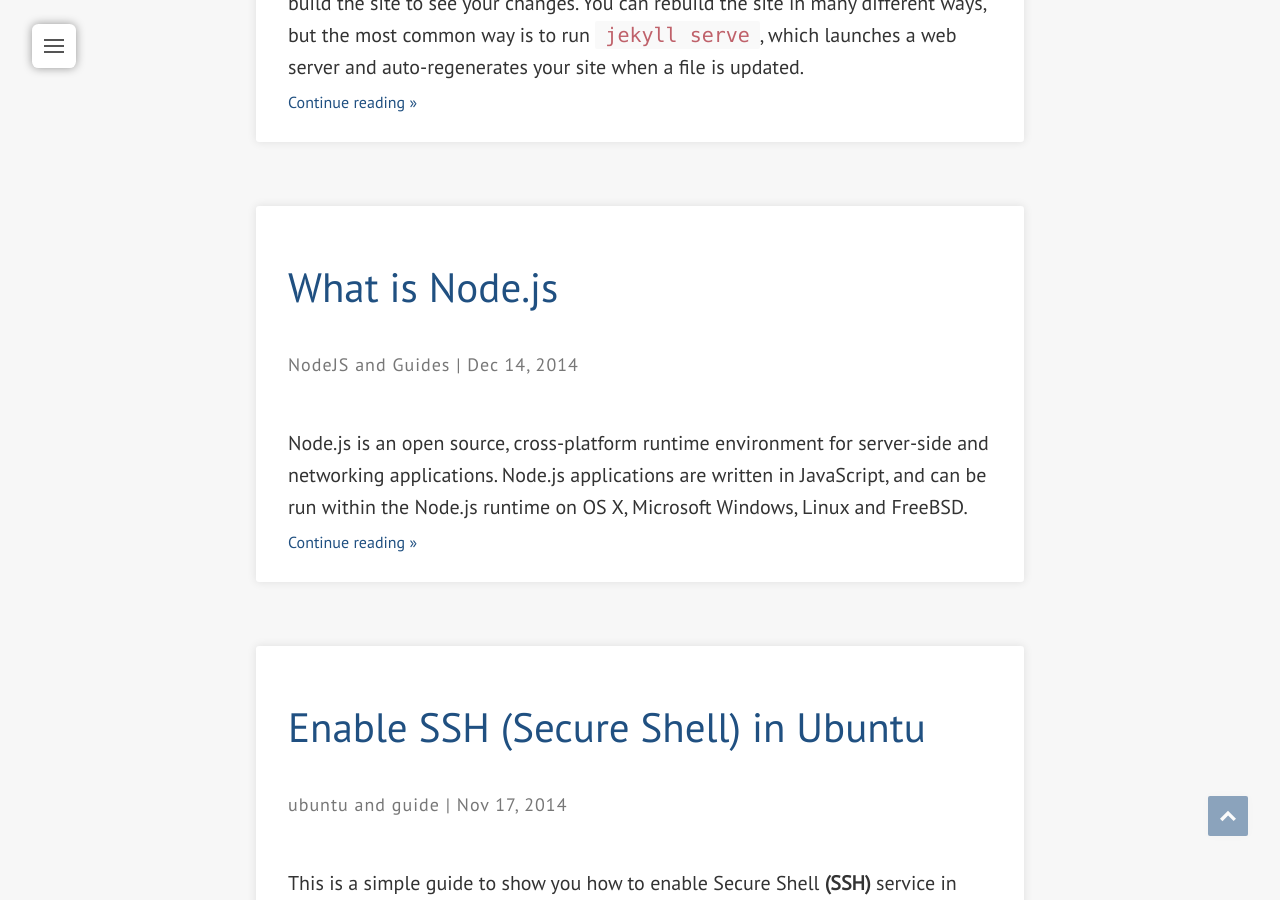
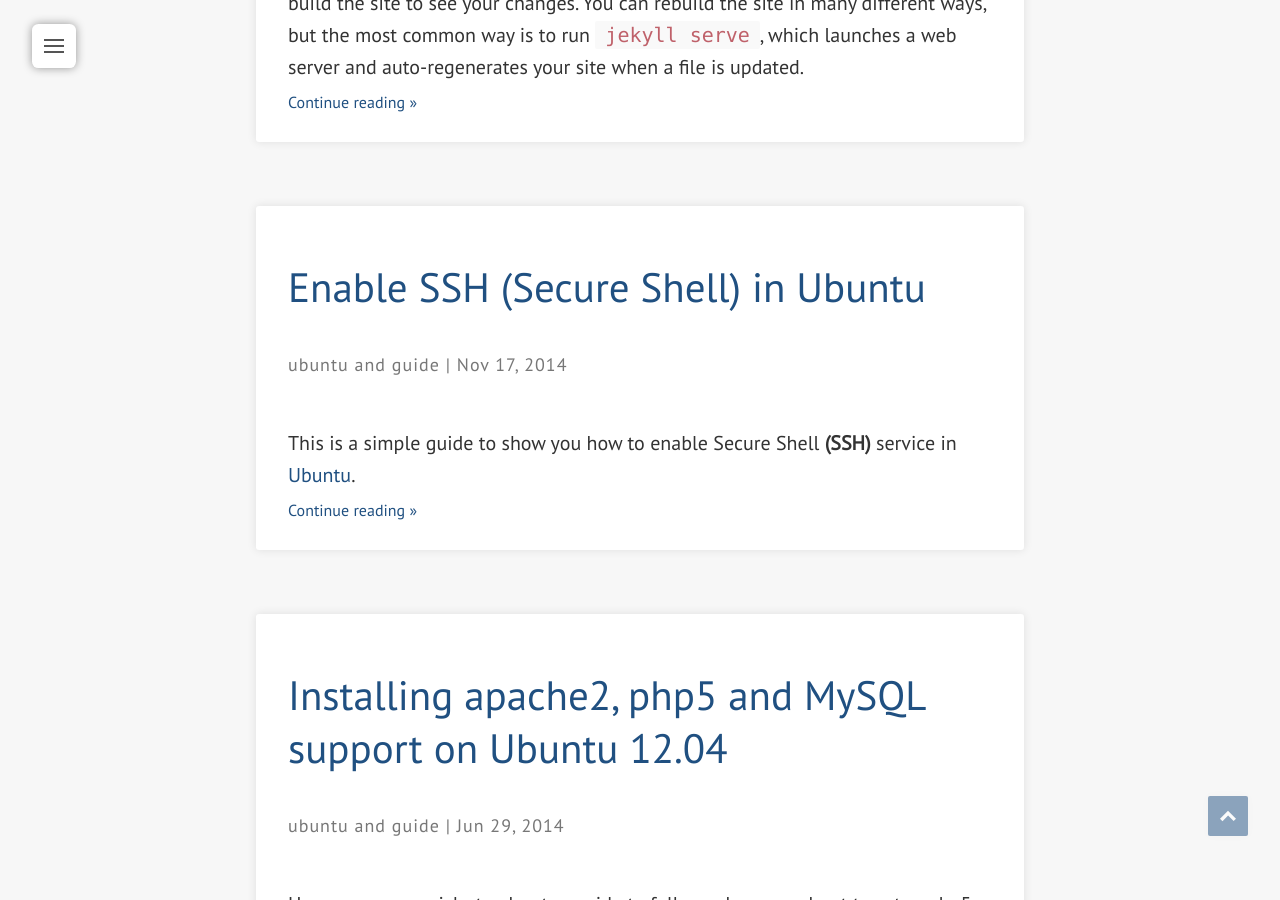
Before and after one commit to lengocgiang/lengocgiang.github.io, a Jekyll site: the page built from index.html, in a window 1280 px wide and 900 px high, scrolled down 1293 px. Built offline with Jekyll 4.4.1, drawn with Linux system fonts in a browser that asks for light colours; nearby versions of some CDN libraries; the list of posts is cut into pages by our own code; a file with an impossible date is left out.

Commit message:
Updated 2014-12-14-what-is-nodejs.md

```diff
--- a/_posts/2014-12-14-what-is-nodejs.md
+++ b/_posts/2014-12-14-what-is-nodejs.md
@@ -1,11 +1,13 @@
 ---
 layout: post
-title:  "What is Node.js"
-date:   2014-12-14 04:07:49
+title: What is Node.js
+date: {}
 categories: NodeJS Guides
-banner_video: '<iframe width="560" height="315" src="//www.youtube.com/embed/pU9Q6oiQNd0" frameborder="0" allowfullscreen></iframe>'
+banner_video: "<iframe width=\"560\" height=\"315\" src=\"//www.youtube.com/embed/pU9Q6oiQNd0\" frameborder=\"0\" allowfullscreen></iframe>"
 comments: true
+published: false
 ---
+
 
 Node.js is an open source, cross-platform runtime environment for server-side
 and networking applications. Node.js applications are written in JavaScript,
```
